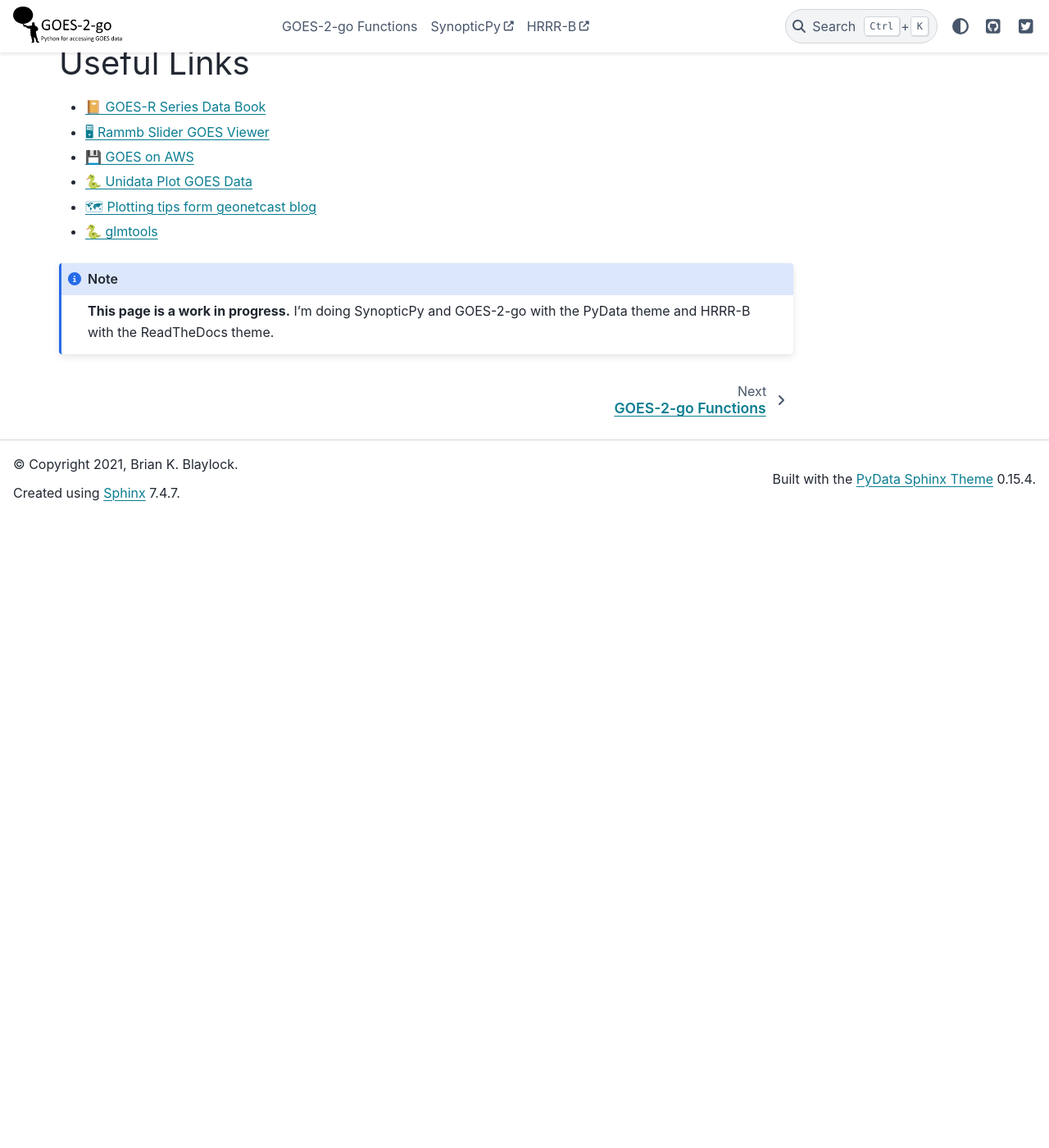
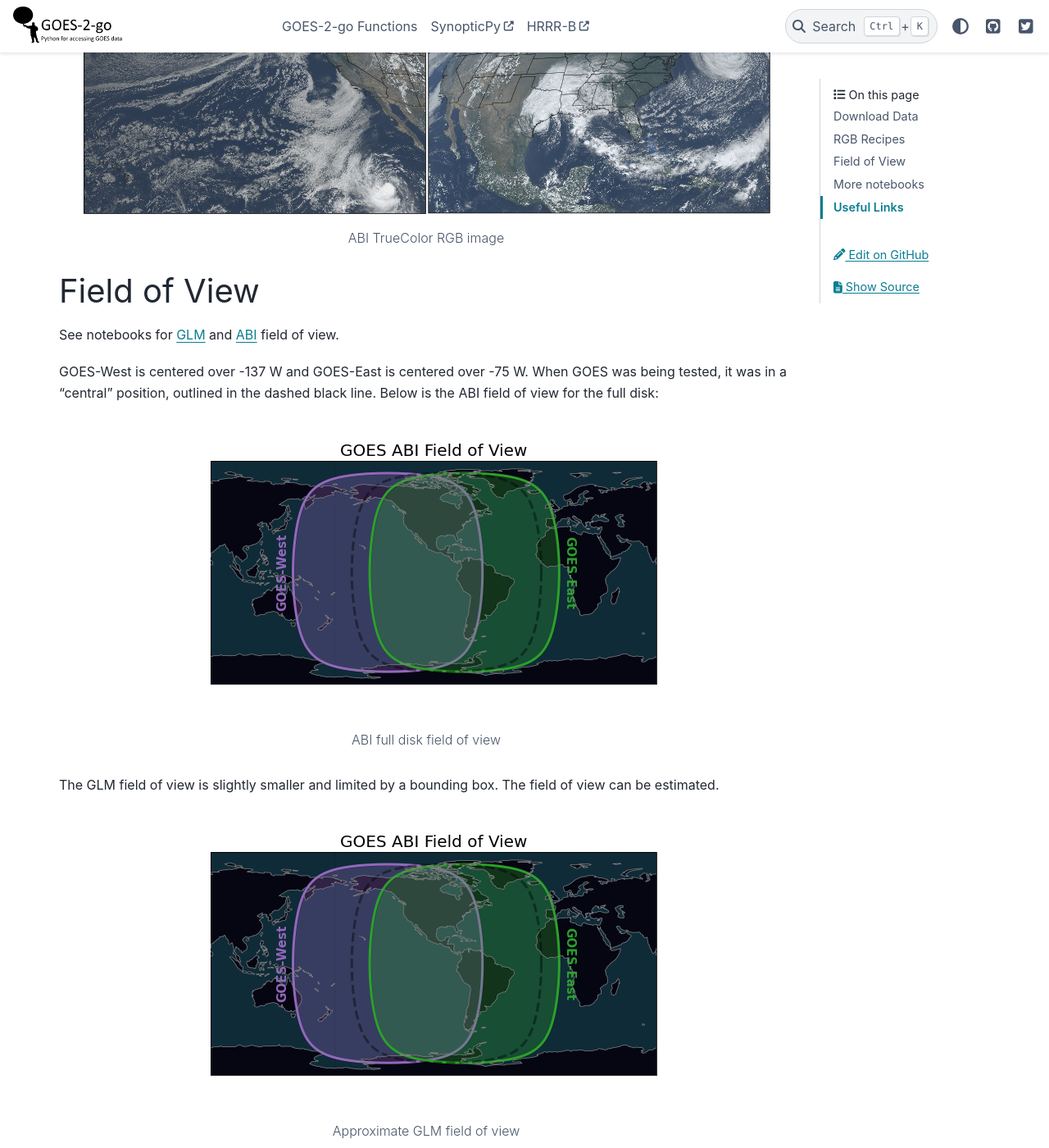
Before and after one commit to blaylockbk/goes2go, a Sphinx documentation site: the page built from docs/index.rst, in a window 1280 px wide and 1400 px high, scrolled down 952 px. Shown: the whole window at 82% size. Built offline with Sphinx 7.4.7 and the PyData theme 0.15.4, drawn with Linux system fonts in a browser that asks for light colours; nearby versions of some CDN libraries; before the commit the page ends 1582 px from its top, so only the background shows below that.

Commit message:
Updated Sphinx Docs

```diff
--- a/docs/index.rst
+++ b/docs/index.rst
@@ -3,7 +3,7 @@
    You can adapt this file completely to your liking, but it should at least
    contain the root `toctree` directive.
 
-.. image:: _statis/goes2go_logo.png
+.. image:: _static/goes2go_logo.png
 
 .. toctree::
    :glob:
@@ -32,7 +32,8 @@
 -----------
 Generate RGB arrays for different RGB products. Check out this `notebook <https://github.com/blaylockbk/goes2go/blob/master/notebooks/DEMO_rgb_recipies.ipynb>`_ for a demonstration.
 
-.. image:: _static/TrueColor.png
+.. figure:: _static/TrueColor.png
+   :class: img-fluid
 
    ABI TrueColor RGB image
 
@@ -42,13 +43,15 @@
 
 GOES-West is centered over -137 W and GOES-East is centered over -75 W. When GOES was being tested, it was in a "central" position, outlined in the dashed black line. Below is the ABI field of view for the full disk:
 
-.. image:: _static/ABI_field-of-view.png
+.. figure:: _static/ABI_field-of-view.png
+   :class: img-fluid
 
    ABI full disk field of view
 
 The GLM field of view is slightly smaller and limited by a bounding box. The field of view can be estimated.
 
-.. image:: _static/ABI_field-of-view.png
+.. figure:: _static/ABI_field-of-view.png
+   :class: img-fluid
 
    Approximate GLM field of view
 
```
Also changed, not shown: 6 other files.
